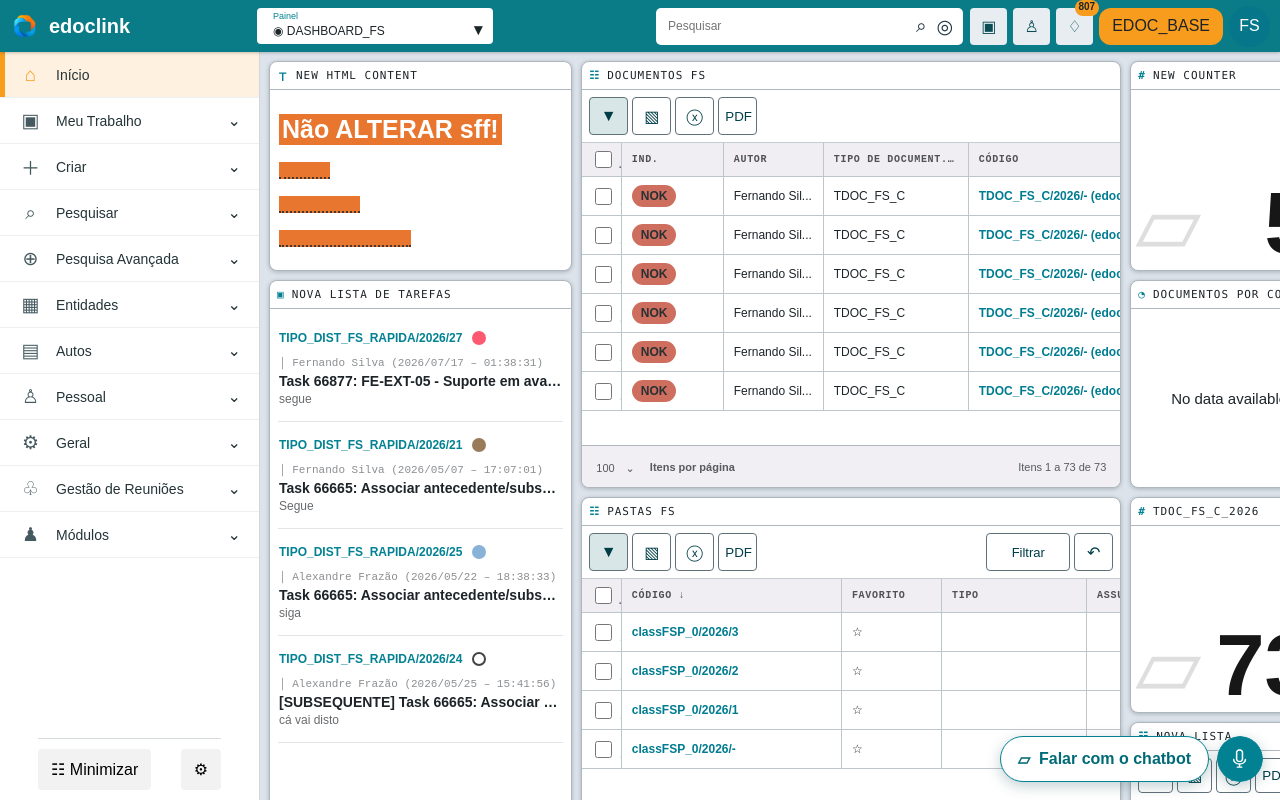
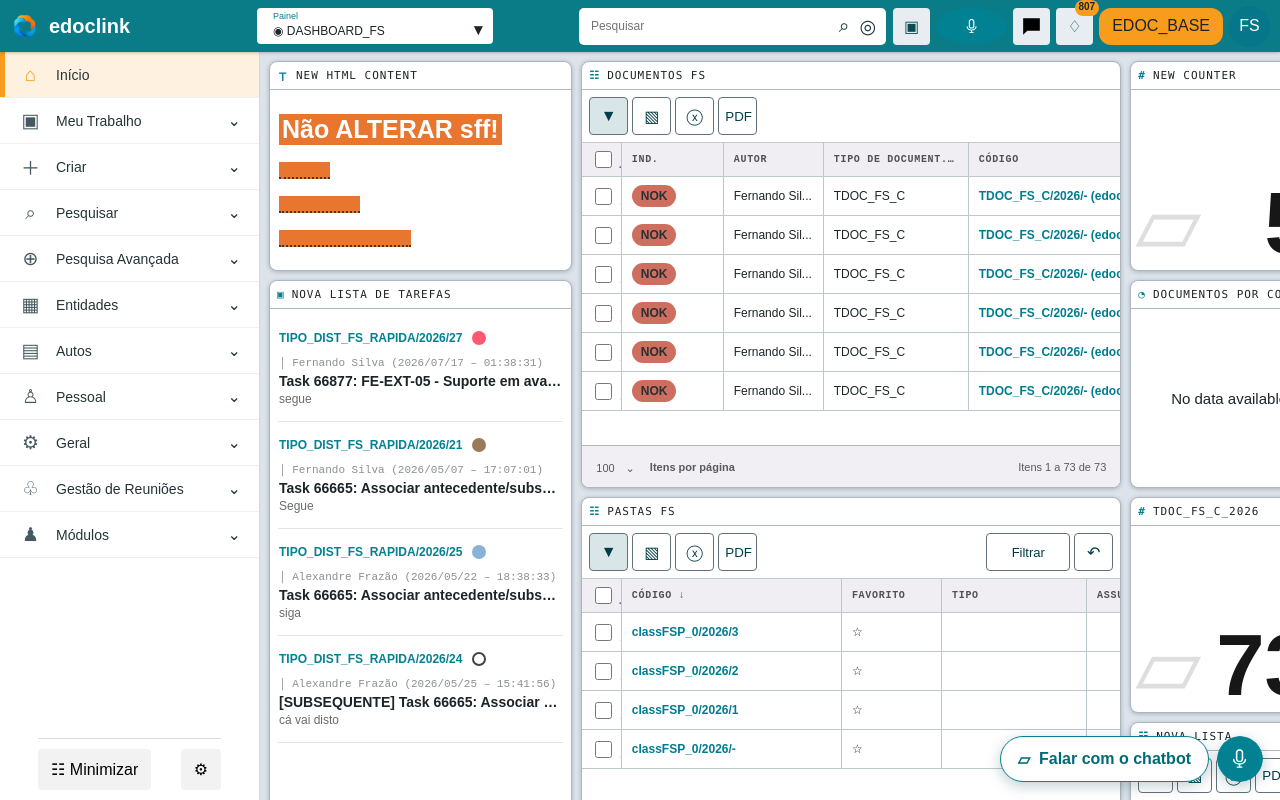
Before and after one commit to leandromicael123/Bot-o-edoclink, an Angular app: page / in a window 1280 px wide. Built offline with nearby package versions, Linux system fonts and the light colour scheme.

Commit message:
Fix src/app.component.html

```diff
--- a/src/app.component.html
+++ b/src/app.component.html
@@ -2,7 +2,7 @@
   <header class="topbar">
     <button class="mobile-menu" type="button" aria-label="Abrir menu">☰</button>
     <a class="edoclink-brand" href="#" aria-label="edoclink — início">
-      <img src="images/link-assistant-logo.png" alt="" />
+      <img src="/images/link-assistant-logo.png" alt="" />
       <strong>edoclink</strong>
     </a>
 
@@ -22,7 +22,14 @@
 
     <div class="topbar-actions">
       <button type="button" title="Caixa de transferência">▣</button>
-      <button type="button" title="Assistente de IA" (click)="openChatbot()">♙</button>
+      <edoclink-button
+        class="top-voice-button"
+        title="Iniciar voz (Alt+A)"
+        (pressed)="voiceAssistant.openAndStart()"
+      ></edoclink-button>
+      <button class="top-chat-button" type="button" title="Assistente de IA" (click)="openChatbot()" aria-label="Abrir Assistente de IA">
+        <svg viewBox="0 0 24 24" aria-hidden="true"><path d="M4 4h16v12H8l-4 4V4Zm3 4h10v2H7V8Zm0 4h7v2H7v-2Z" /></svg>
+      </button>
       <button class="notification" type="button" title="Notificações"><i>807</i>♢</button>
       <button class="environment" type="button">EDOC_BASE</button>
       <button class="avatar" type="button">FS</button>
```
